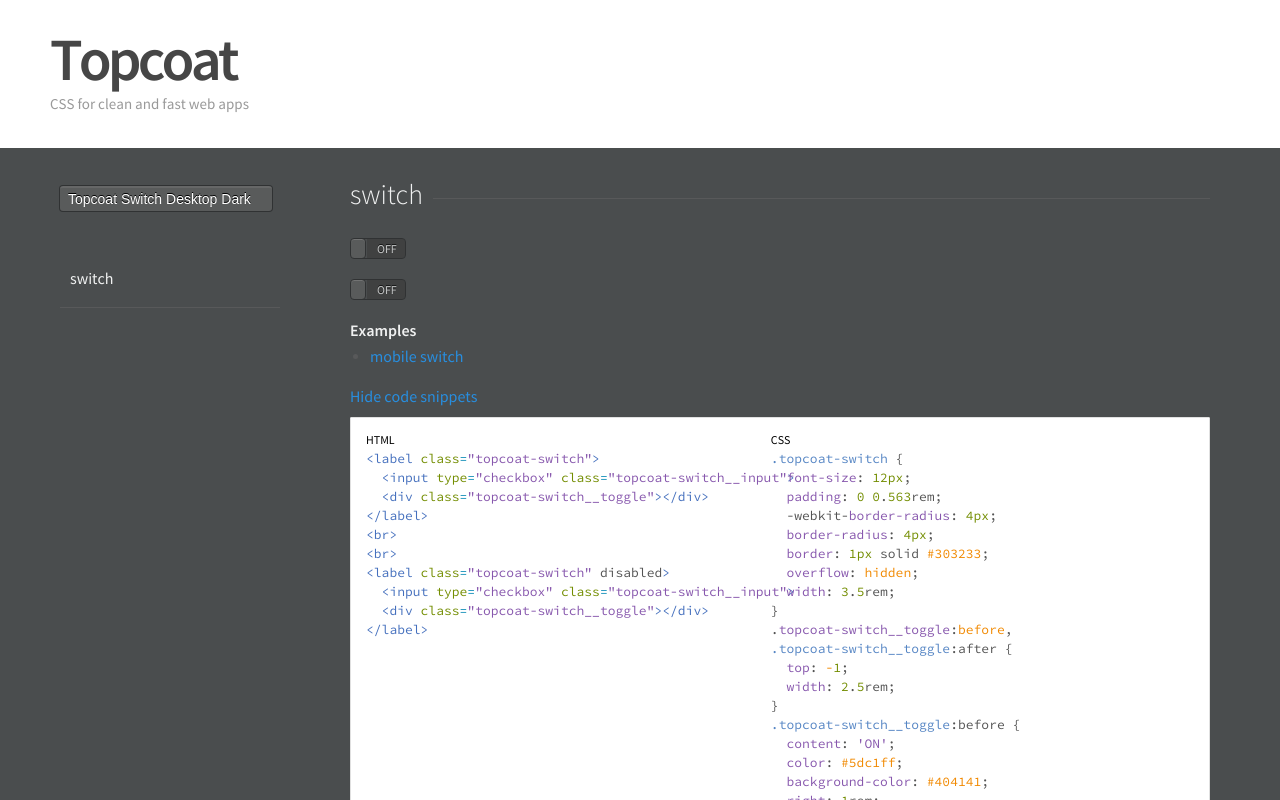
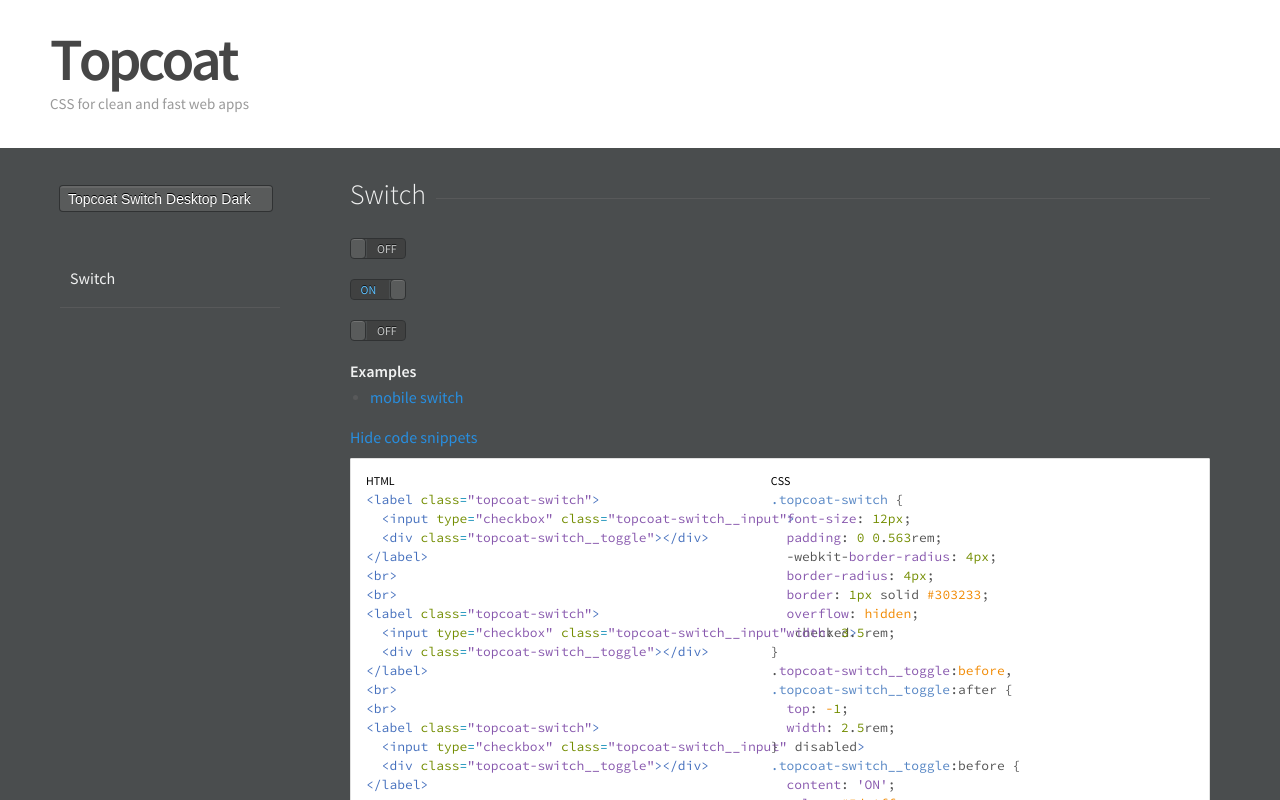
Before and after one commit to topcoat/switch, a website: page demo/index.html in a window 1280 px wide. Both pictures are taken after a click on the link "Show code snippets". Shown: the top 800 px of the page. Drawn offline with Linux system fonts and the light colour scheme.

Commit message:
updated topdoc to fix disabled, and added checked example to the demo

```diff
--- a/demo/index.html
+++ b/demo/index.html
@@ -30,7 +30,7 @@
           </div>
           <div id="pageNav">
             <ul>
-              <li><a href="#switch">switch</a></li>
+              <li><a href="#switch">Switch</a></li>
             </ul>
           </div>
         </div>
@@ -51,7 +51,7 @@
         <div id="content" class="max-width">
           <article id="switch" class="component">
             <header>
-              <h2>switch</h2>
+              <h2>Switch</h2>
             </header>
             <section class="component"><label class="topcoat-switch">
   <input type="checkbox" class="topcoat-switch__input">
@@ -59,8 +59,14 @@
 </label>
 <br>
 <br>
-<label class="topcoat-switch" disabled>
-  <input type="checkbox" class="topcoat-switch__input">
+<label class="topcoat-switch">
+  <input type="checkbox" class="topcoat-switch__input" checked>
+  <div class="topcoat-switch__toggle"></div>
+</label>
+<br>
+<br>
+<label class="topcoat-switch">
+  <input type="checkbox" class="topcoat-switch__input" disabled>
   <div class="topcoat-switch__toggle"></div>
 </label></section>
             <section class="examples">
@@ -80,8 +86,14 @@
 &lt;/label&gt;
 &lt;br&gt;
 &lt;br&gt;
-&lt;label class=&quot;topcoat-switch&quot; disabled&gt;
-  &lt;input type=&quot;checkbox&quot; class=&quot;topcoat-switch__input&quot;&gt;
+&lt;label class=&quot;topcoat-switch&quot;&gt;
+  &lt;input type=&quot;checkbox&quot; class=&quot;topcoat-switch__input&quot; checked&gt;
+  &lt;div class=&quot;topcoat-switch__toggle&quot;&gt;&lt;/div&gt;
+&lt;/label&gt;
+&lt;br&gt;
+&lt;br&gt;
+&lt;label class=&quot;topcoat-switch&quot;&gt;
+  &lt;input type=&quot;checkbox&quot; class=&quot;topcoat-switch__input&quot; disabled&gt;
   &lt;div class=&quot;topcoat-switch__toggle&quot;&gt;&lt;/div&gt;
 &lt;/label&gt;</code></pre>
                 </div>
```
Also changed, not shown: css/topcoat-switch-desktop-dark.css (+9 -3 lines), css/topcoat-switch-desktop-light.css (+9 -3 lines), css/topcoat-switch-mobile-dark.css (+9 -3 lines), css/topcoat-switch-mobile-light.css (+9 -3 lines), demo/topcoat-switch-desktop-light.html (+18 -6 lines), demo/topcoat-switch-mobile-dark.html (+18 -6 lines), demo/topcoat-switch-mobile-light.html (+18 -6 lines), src/topcoat-switch.styl (+9 -3 lines).
